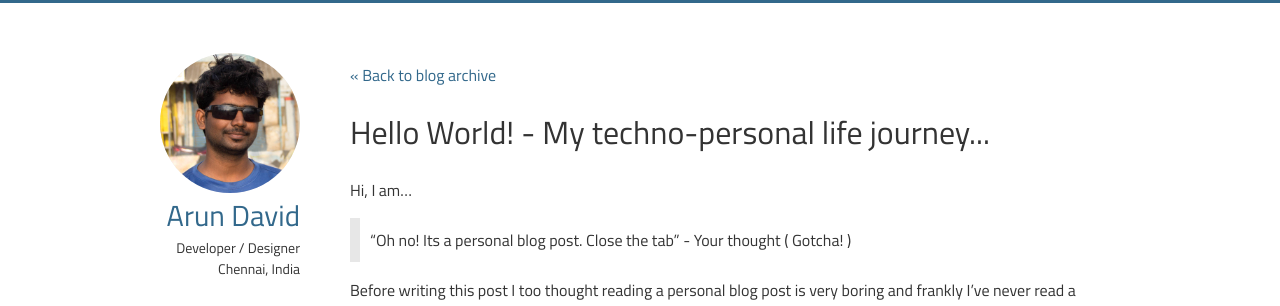
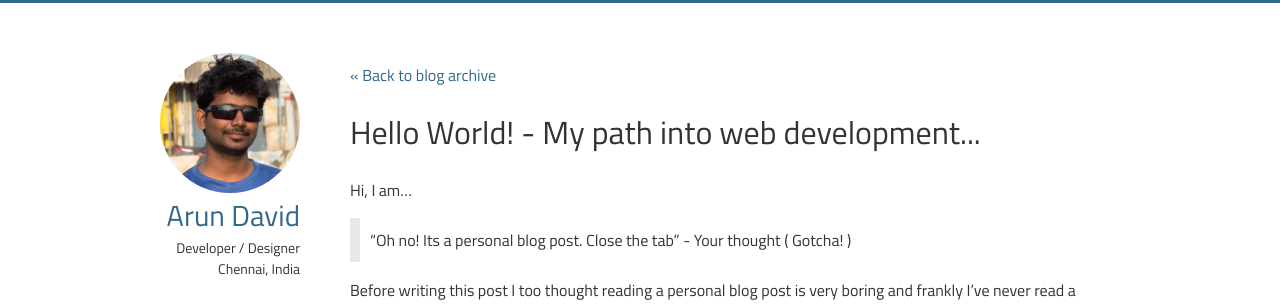
Before and after one commit to arunmdavid/blog, a Jekyll site: the page built from _posts/2013-10-20-hello-world.markdown, in a window 1280 px wide and 900 px high. Shown: the top 306 px of the window. Built offline with Jekyll 4.4.1, drawn with Linux system fonts in a browser that asks for light colours; Markdown is read by kramdown in place of the engine named in the settings; comment, search, counter and statistics services are not loaded.

Commit message:
Title change

```diff
--- a/_posts/2013-10-20-hello-world.markdown
+++ b/_posts/2013-10-20-hello-world.markdown
@@ -1,6 +1,6 @@
 ---
 layout: post
-title:  "Hello World! - My techno-personal life journey..."
+title:  "Hello World! - My path into web development..."
 date:   2013-10-24 00:15:00
 categories: post
 ---
```
